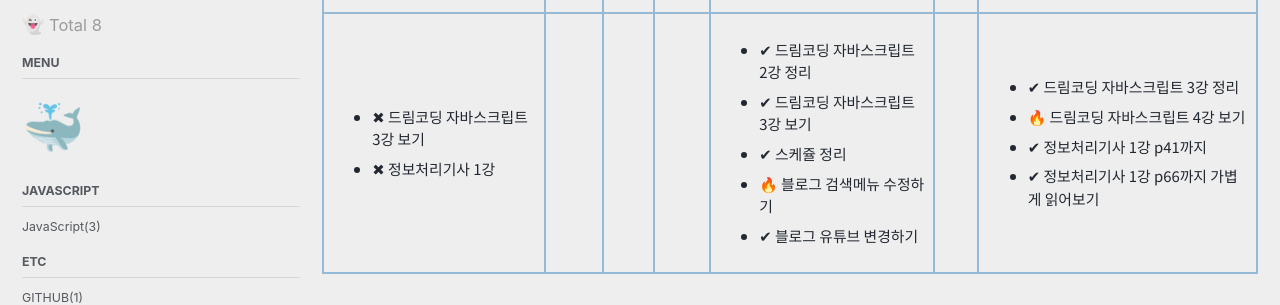
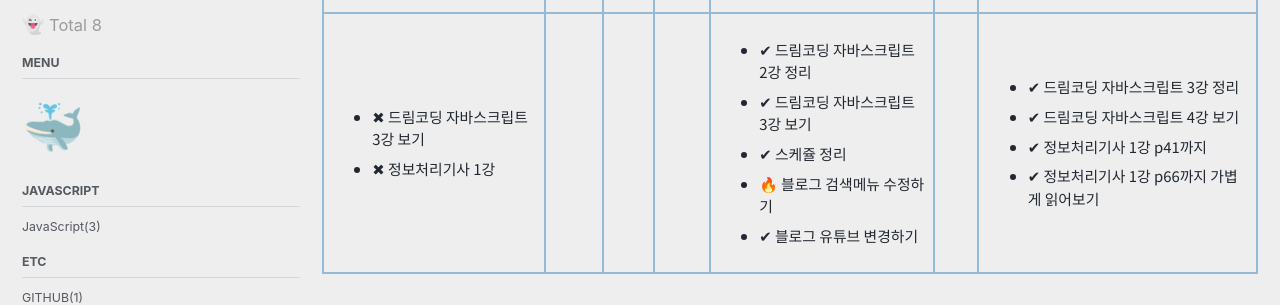
Before and after one commit to h-alex2/h-alex2.github.io, a Jekyll site: the page built from _posts/planner/2021-05-16-2105-4rd-week.md, in a window 1280 px wide and 900 px high. Shown: the part 403-708 px from the top of the window. Built offline with Jekyll 4.4.1, drawn with Linux system fonts in a browser that asks for light colours; cached includes are drawn as plain includes.

```diff
--- a/_posts/planner/2021-05-16-2105-4rd-week.md
+++ b/_posts/planner/2021-05-16-2105-4rd-week.md
@@ -62,7 +62,7 @@ date: 2021-05-16
             <td>
               <ul>
                 <li> ✔ 드림코딩 자바스크립트 3강 정리 </li>
-                <li> 🔥 드림코딩 자바스크립트 4강 보기</li>
+                <li> ✔ 드림코딩 자바스크립트 4강 보기</li>
                 <li> ✔ 정보처리기사 1강 p41까지</li>
                 <li> ✔ 정보처리기사 1강 p66까지 가볍게 읽어보기</li>
               </ul>
```
